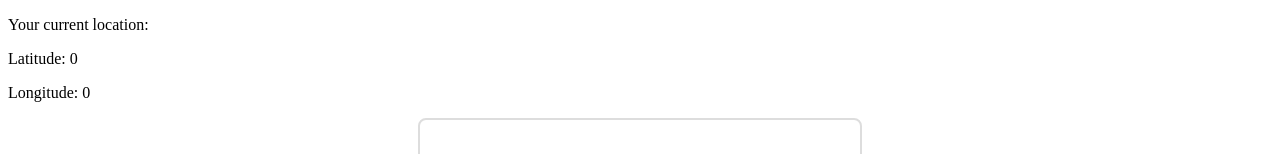
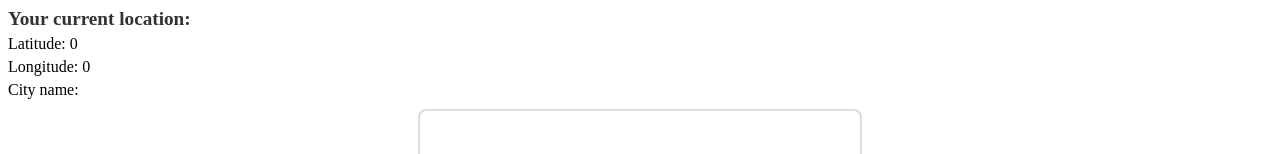
Before and after one commit to DSkiani/Web_Technogies_Assignemnet, an Angular app: page / in a window 1280 px wide. Shown: the top 154 px of the page. Built offline with nearby package versions, Linux system fonts and the light colour scheme; no server answers.

Commit message:
add styling

```diff
--- a/src/app/front-page/current-location/current-location.component.html
+++ b/src/app/front-page/current-location/current-location.component.html
@@ -1,8 +1,10 @@
-<div *ngIf="latitude !== undefined && longitude !== undefined">
-    <p>Your current location:</p>
-    <p>Latitude: {{ latitude }}</p>
-    <p>Longitude: {{ longitude }}</p>
+<div *ngIf="latitude !== undefined && longitude !== undefined" class="location-container">
+    <p class="location-info current-location">Your current location:</p>
+    <p class="location-info">Latitude: {{ latitude }}</p>
+    <p class="location-info">Longitude: {{ longitude }}</p>
+    <p class="location-info">City name:</p>
 </div>
-<div *ngIf="latitude === undefined || longitude === undefined">
-    <p>Unable to retrieve location.</p>
+
+<div *ngIf="latitude === undefined || longitude === undefined" class="location-container">
+    <p class="error-message">Unable to retrieve location.</p>
 </div>
--- a/src/app/front-page/current-location/current-location.component.scss
+++ b/src/app/front-page/current-location/current-location.component.scss
@@ -0,0 +1,22 @@
+    /* Styling for the container div */
+    .location-container {
+        margin-bottom: 10px;
+    }
+
+    /* Styling for the paragraphs */
+    .location-info {
+        margin: 5px 0;
+    }
+
+    /* Styling for the error message */
+    .error-message {
+        color: red;
+        font-weight: bold;
+    }
+
+    /* Styling for the current location */
+    .current-location {
+        font-size: 1.2em;
+        font-weight: bold;
+        color: #333;
+    }
```
